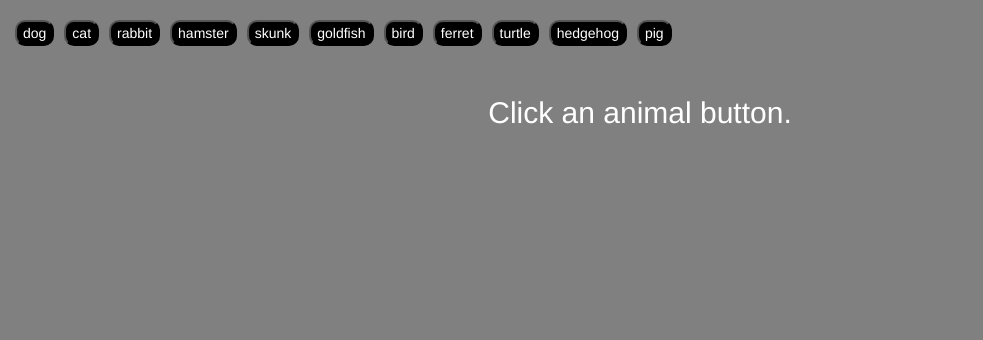
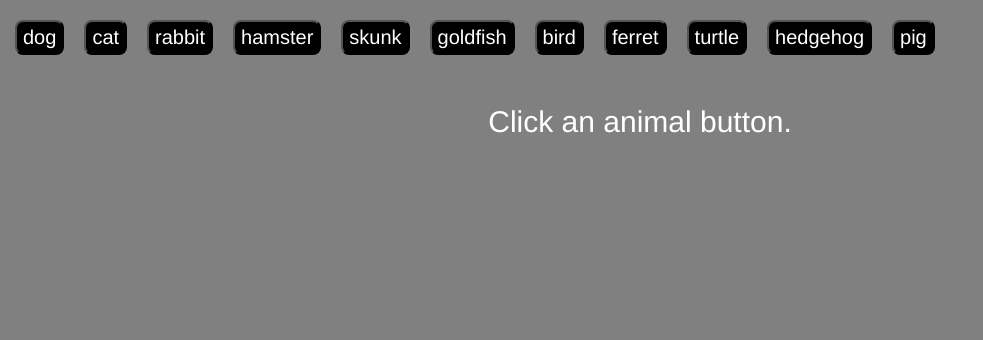
Before and after one commit to ait530/giphyAPI, a PHP site: page / in a window 1280 px wide. Shown: the part 90-430 px from the top of the page, without its empty margins (0-983 px from the left). Run offline with PHP 8.4, Linux system fonts and the light colour scheme; some libraries are stand-ins or nearby versions.

Commit message:
adjusted buttons

```diff
--- a/assets/style.css
+++ b/assets/style.css
@@ -29,8 +29,9 @@ p {
   border-color: black;
   background-color: black;
   color:white;
-  border-radius:10px;
-  margin-right: 10px;
+  border-radius:8px;
+  margin-right: 20px;
+  font-size: 20px;
 }
 
 #topics-view {
```
